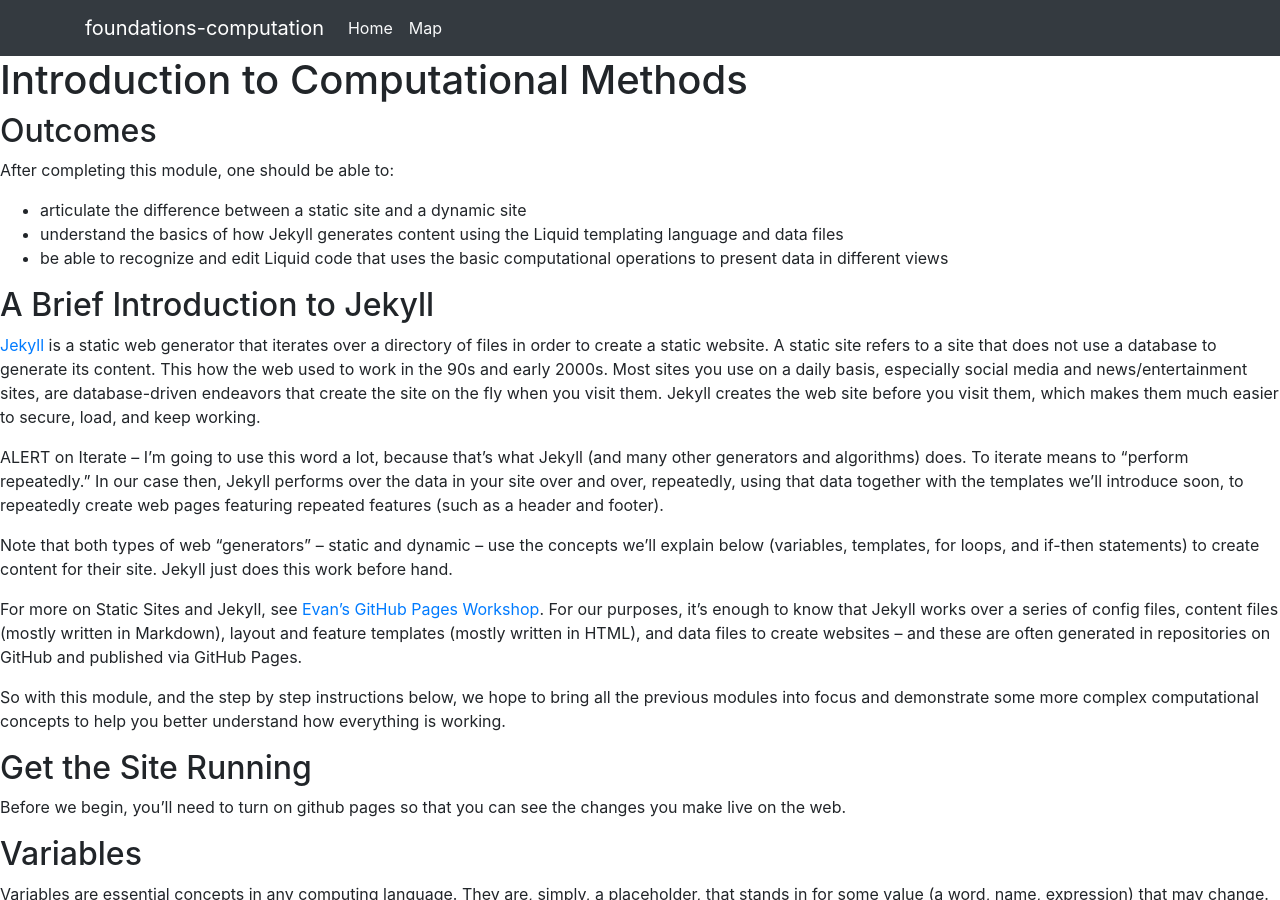
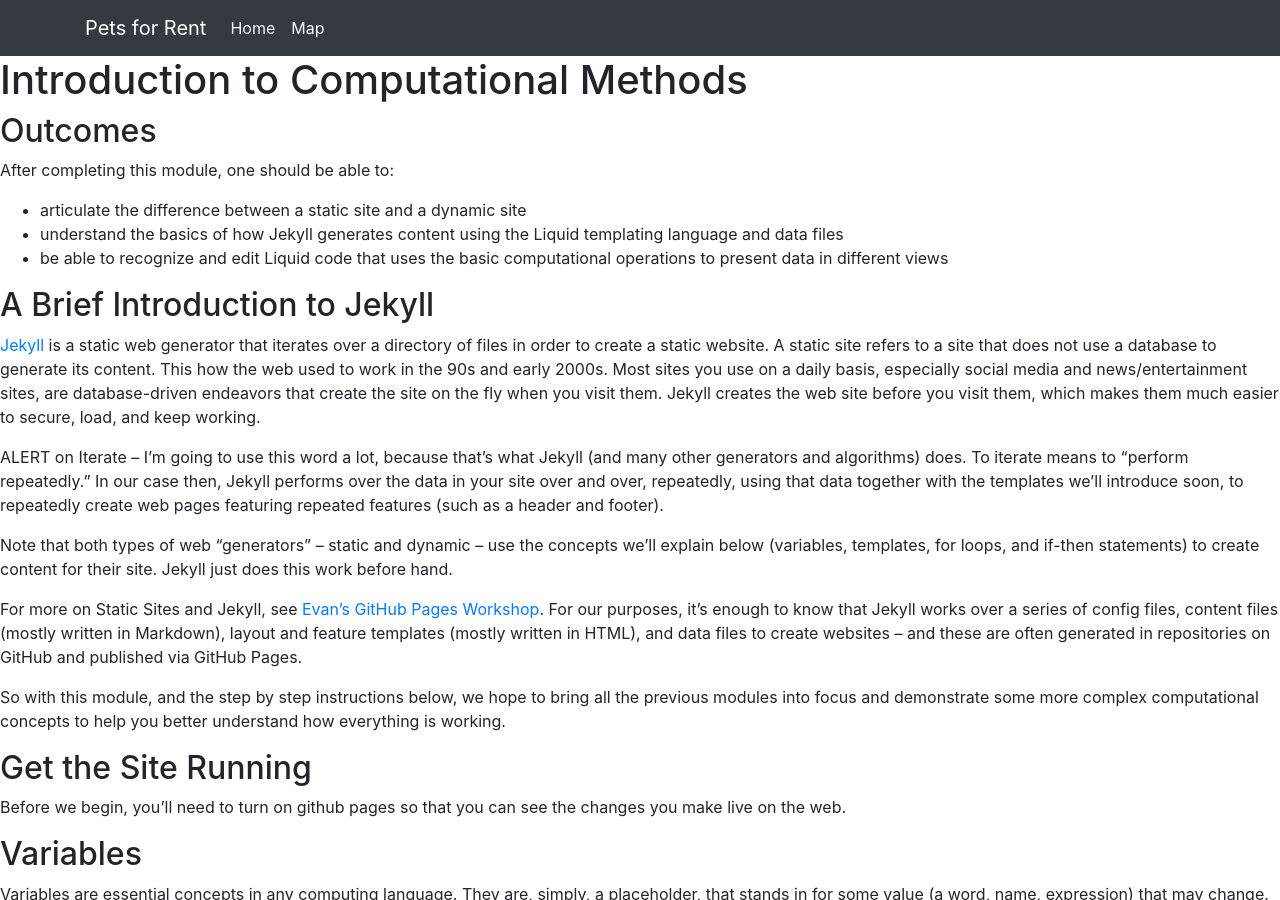
Before and after one commit to dcnb/computation-learn-static-test, a Jekyll site: the page built from intro-computation.md, in a window 1280 px wide and 900 px high. Built offline with Jekyll 4.4.1, drawn with Linux system fonts in a browser that asks for light colours; our own code applies the rules of GitHub Pages for plain Markdown files; some of the changed text lies outside the part shown.

Commit message:
Update _config.yml

```diff
--- a/_config.yml
+++ b/_config.yml
@@ -9,7 +9,7 @@
 #######
 # SITE SETTINGS
 #
-title: foundations-computation
+title: Pets for Rent
 description: "a learn-static tool for teaching the basics of Jekyll, Liquid, and computational methods"
 year: 2021
 author: learn-static
```
